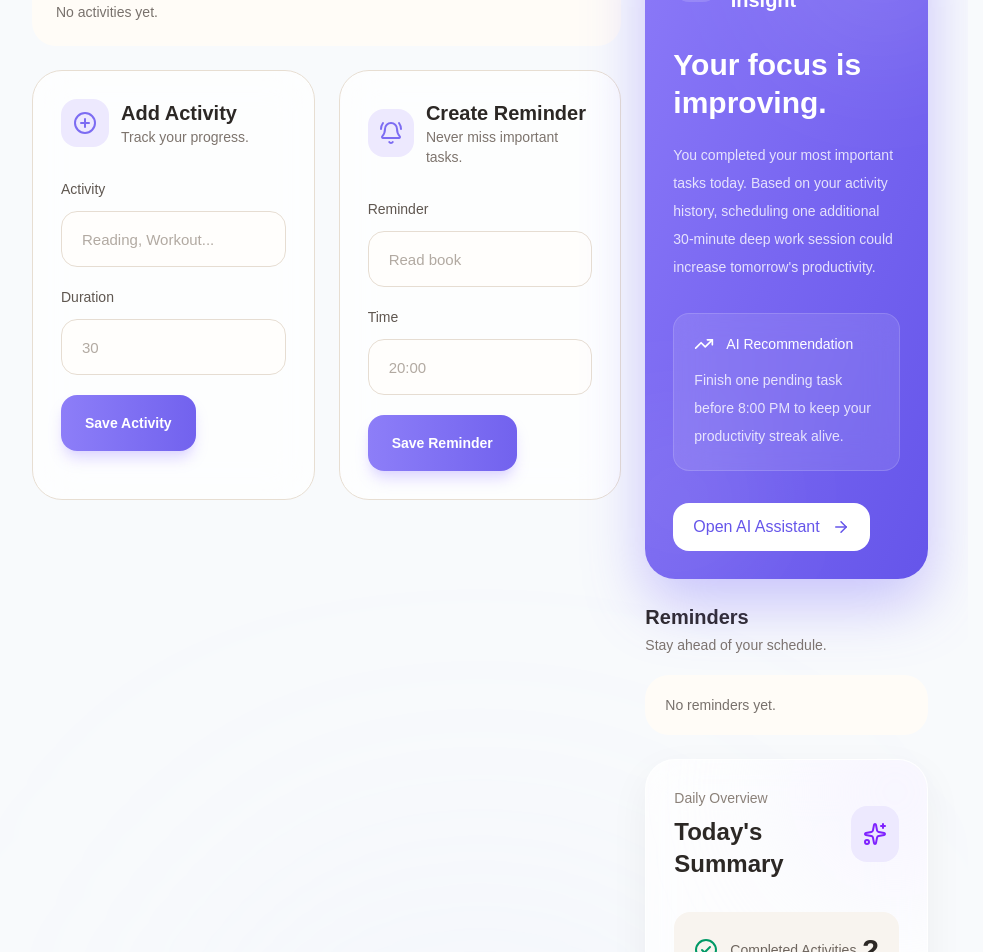
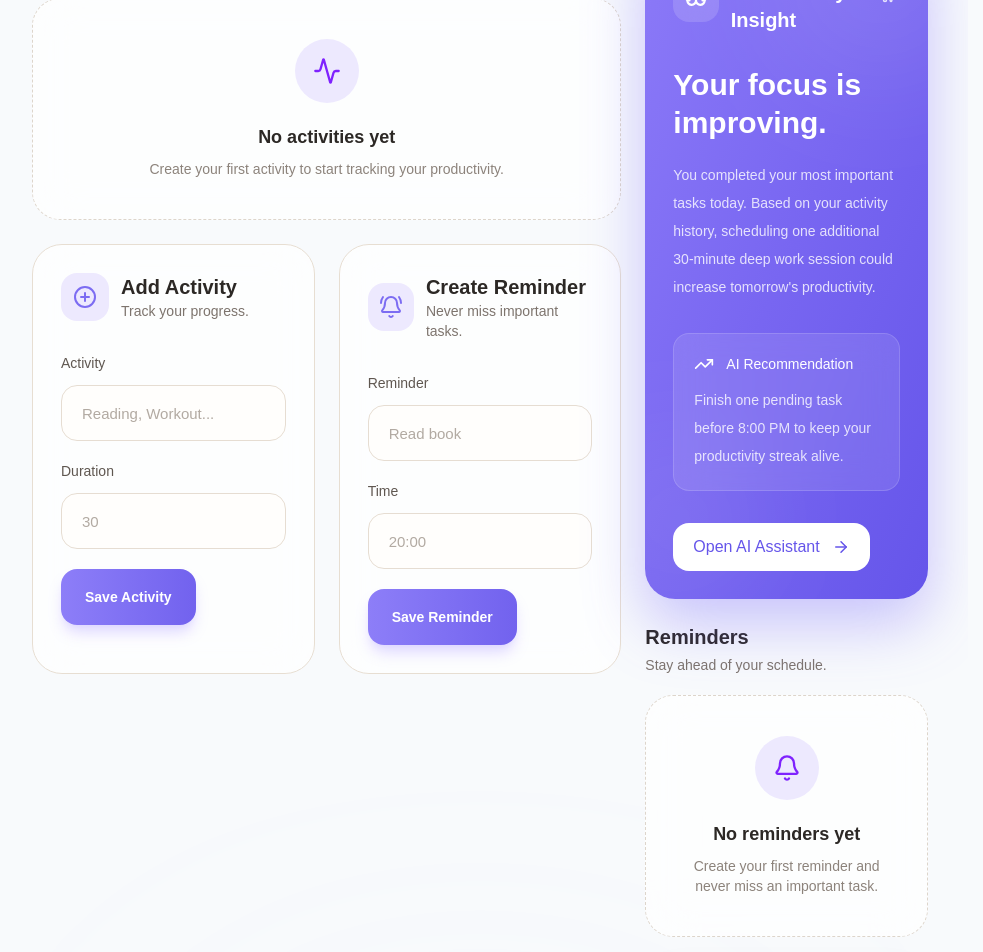
Before and after one commit to shirinesm/dastyar-ai, a Next.js app: page / in a window 1280 px wide. Shown: the part 1160-2112 px from the top of the page, without its empty margins (288-1271 px from the left). Built offline with nearby package versions, Linux system fonts and the light colour scheme.

Commit message:
feat(ui): finalize premium dashboard demo

```diff
--- a/app/globals.css
+++ b/app/globals.css
@@ -100,8 +100,16 @@ body::before {
 
 }
 
-::selection {
+::selection{
 
-  background: rgba(124,108,242,.18);
+  background:#8B7AF8;
 
-}
+  color:white;
+
+  }
+
+  html{
+
+  scroll-behavior:smooth;
+
+  }
--- a/app/layout.js
+++ b/app/layout.js
@@ -2,6 +2,7 @@ import { Geist, Geist_Mono } from "next/font/google";
 import "./globals.css";
 import { ActivityProvider } from "../context/ActivityContext";
 import { ReminderProvider } from "../context/ReminderContext";
+import { Toaster } from "sonner";
 
 // تنظیم فونت اصلی پروژه
 const geistSans = Geist({
@@ -35,6 +36,7 @@ export default function RootLayout({ children }) {
     text-[#2C2825]
     overflow-x-hidden
   "
+
 >
 
 
@@ -47,6 +49,12 @@ export default function RootLayout({ children }) {
         </ReminderProvider>
 
        </ActivityProvider>
+       <Toaster
+  position="top-right"
+  richColors
+  expand
+  closeButton
+/>
 
 
       </body>
--- a/components/activity/ActivityForm.js
+++ b/components/activity/ActivityForm.js
@@ -7,6 +7,7 @@ import Button from "../ui/Button";
 import Input from "../ui/Input";
 
 import useActivities from "../../hooks/useActivities";
+import { toast } from "sonner";
 
 export default function ActivityForm() {
 
@@ -43,6 +44,7 @@ export default function ActivityForm() {
       status: "Completed",
     });
 
+    toast.success("Activity added successfully.");
     setActivity({
       title: "",
       duration: "",
--- a/components/activity/ActivityList.js
+++ b/components/activity/ActivityList.js
@@ -1,52 +1,86 @@
 // نمایش لیست فعالیت‌های کاربر
 // داده‌ها از Activity Context دریافت می‌شوند.
-// این Component فقط مسئول نمایش است و منطق داده ندارد.
-
 
 "use client";
 
+import { Activity } from "lucide-react";
 
 import ActivityCard from "../dashboard/ActivityCard";
 import useActivities from "../../hooks/useActivities";
 
-
-
 export default function ActivityList() {
 
-
   const {
-    activities
+    activities,
   } = useActivities();
 
-
-
-
   if (!activities || activities.length === 0) {
-
 
     return (
 
       <div
         className="
-          rounded-3xl
-          bg-[#FFFCF7]
-          p-6
-          text-sm
-          text-[#78716C]
+          rounded-[28px]
+          border
+          border-dashed
+          border-[#DDD5CB]
+          bg-white/70
+          p-10
+          text-center
+          backdrop-blur-xl
         "
       >
 
-        No activities yet.
+        <div
+          className="
+            mx-auto
+            mb-5
+            flex
+            h-16
+            w-16
+            items-center
+            justify-center
+            rounded-full
+            bg-violet-100
+          "
+        >
+
+          <Activity
+            size={28}
+            className="text-violet-600"
+          />
+
+        </div>
+
+        <h3
+          className="
+            text-lg
+            font-semibold
+            text-[#2C2825]
+          "
+        >
+
+          No activities yet
+
+        </h3>
+
+        <p
+          className="
+            mt-2
+            text-sm
+            text-[#8C837B]
+          "
+        >
+
+          Create your first activity to start tracking your productivity.
+
+        </p>
 
       </div>
 
     );
 
   }
-
-
-
-
 
   return (
 
@@ -59,9 +93,7 @@ export default function ActivityList() {
       "
     >
 
-
-      {
-        activities.map((activity) => (
+      {activities.map((activity) => (
 
         <ActivityCard
 
@@ -75,9 +107,7 @@ export default function ActivityList() {
 
         />
 
-        ))
-      }
-
+      ))}
 
     </div>
 
--- a/components/dashboard/Dashboard.js
+++ b/components/dashboard/Dashboard.js
@@ -85,7 +85,7 @@ export default function Dashboard() {
 
       <section
         className="
-          mt-7
+          mt-10
           grid
           gap-5
           lg:grid-cols-3
@@ -126,7 +126,7 @@ export default function Dashboard() {
 
       <section
         className="
-          mt-8
+          mt-10
           grid
           gap-6
           xl:grid-cols-12
--- a/components/dashboard/HeroSection.js
+++ b/components/dashboard/HeroSection.js
@@ -19,15 +19,18 @@ export default function HeroSection() {
       initial={{
         opacity: 0,
         y: 30,
+        scale: .8,
       }}
 
       animate={{
         opacity: 1,
         y: 0,
+        scale: 1,
       }}
 
       transition={{
         duration: 0.6,
+        delay: .2,
       }}
 
       className="
--- a/components/reminder/ReminderForm.js
+++ b/components/reminder/ReminderForm.js
@@ -7,6 +7,7 @@ import Button from "../ui/Button";
 import Input from "../ui/Input";
 
 import useReminders from "../../hooks/useReminders";
+import { toast } from "sonner";
 
 export default function ReminderForm() {
 
@@ -41,7 +42,7 @@ export default function ReminderForm() {
       title: reminder.title,
       time: reminder.time,
     });
-
+    toast.success("Reminder created.");
     setReminder({
       title: "",
       time: "",
--- a/components/reminder/ReminderList.js
+++ b/components/reminder/ReminderList.js
@@ -1,39 +1,80 @@
+"use client";
+
 // نمایش لیست Reminder ها
-// در نسخه Demo داده‌ها از State والد دریافت می‌شوند.
-// در آینده به Reminder Context متصل خواهد شد.
+// داده‌ها از Reminder Context دریافت می‌شوند.
 
-
-"use client";
+import { Bell } from "lucide-react";
 
 import ReminderCard from "./ReminderCard";
 import useReminders from "../../hooks/useReminders";
 
-
 export default function ReminderList() {
-
 
   const {
     reminders,
   } = useReminders();
 
-
-
-
-  if (!reminders.length) {
+  if (!reminders || reminders.length === 0) {
 
     return (
 
       <div
         className="
-          rounded-3xl
-          bg-[#FFFCF7]
-          p-5
-          text-sm
-          text-[#78716C]
+          rounded-[28px]
+          border
+          border-dashed
+          border-[#DDD5CB]
+          bg-white/70
+          p-10
+          text-center
+          backdrop-blur-xl
         "
       >
 
-        No reminders yet.
+        <div
+          className="
+            mx-auto
+            mb-5
+            flex
+            h-16
+            w-16
+            items-center
+            justify-center
+            rounded-full
+            bg-violet-100
+          "
+        >
+
+          <Bell
+            size={28}
+            className="text-violet-600"
+          />
+
+        </div>
+
+        <h3
+          className="
+            text-lg
+            font-semibold
+            text-[#2C2825]
+          "
+        >
+
+          No reminders yet
+
+        </h3>
+
+        <p
+          className="
+            mt-2
+            text-sm
+            text-[#8C837B]
+          "
+        >
+
+          Create your first reminder and never miss an important task.
+
+        </p>
 
       </div>
 
@@ -41,37 +82,29 @@ export default function ReminderList() {
 
   }
 
-
-
-
   return (
 
     <div
       className="
-        mt-5
         grid
         grid-cols-1
-        gap-4
-        md:grid-cols-2
+        gap-5
       "
     >
 
-      {
-        reminders.map((reminder) => (
+      {reminders.map((reminder) => (
 
-          <ReminderCard
+        <ReminderCard
 
-            key={reminder.id}
+          key={reminder.id}
 
-            title={reminder.title}
+          title={reminder.title}
 
-            time={reminder.time}
+          time={reminder.time}
 
-          />
+        />
 
-        ))
-      }
-
+      ))}
 
     </div>
 
--- a/components/ui/Card.js
+++ b/components/ui/Card.js
@@ -23,7 +23,7 @@ export default function Card({
         duration-300
         ${
           hover
-            ? "hover:-translate-y-1 hover:shadow-[0_18px_55px_rgba(124,92,242,0.18)]"
+            ? "hover:-translate-y-2 hover:shadow-[0_18px_55px_rgba(124,92,242,0.18)]"
             : ""
         }
         ${className}
--- a/components/ui/Input.js
+++ b/components/ui/Input.js
@@ -79,6 +79,13 @@ export default function Input({
 
           disabled:bg-[#F2EFEA]
           disabled:opacity-70
+          focus:shadow-lg
+
+          focus:shadow-violet-100
+
+          transition-all
+
+          duration-300
         "
 
       />
--- a/package.json
+++ b/package.json
@@ -13,7 +13,8 @@
     "lucide-react": "^1.23.0",
     "next": "16.2.9",
     "react": "19.2.4",
-    "react-dom": "19.2.4"
+    "react-dom": "19.2.4",
+    "sonner": "^2.0.7"
   },
   "devDependencies": {
     "@tailwindcss/postcss": "^4",
```
Also changed, not shown: 1 other file (tests, documents, lock files or other folders). Lines whose indentation alone changed are shown as unchanged.
